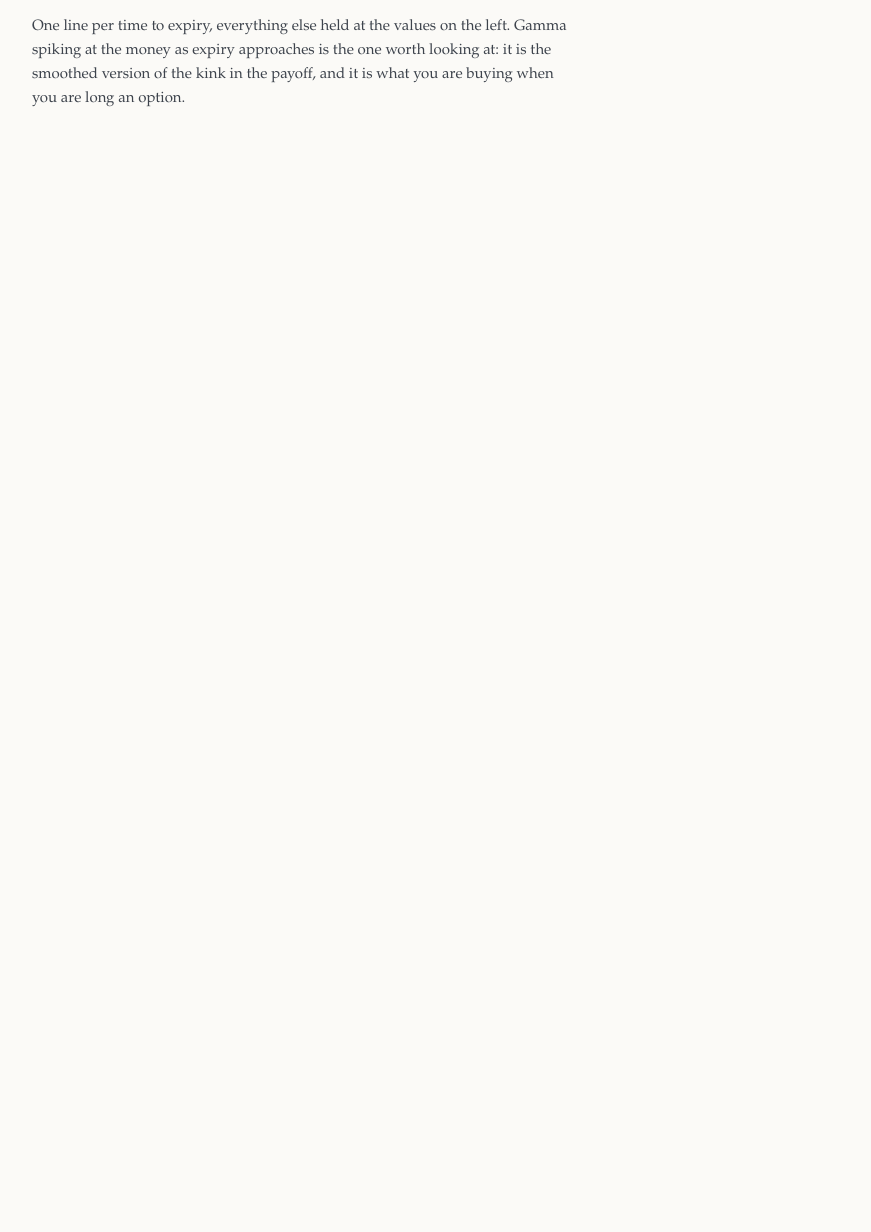
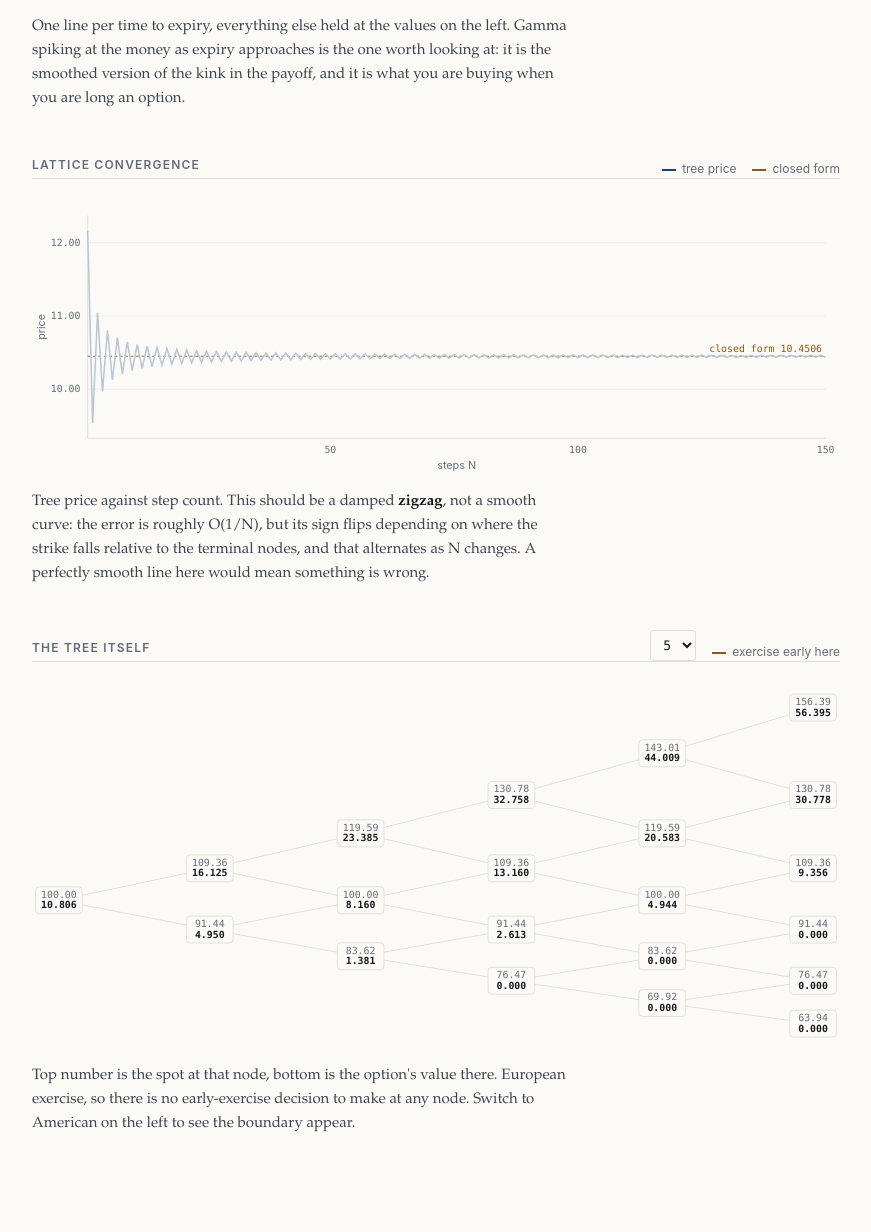
Before and after one commit to Zach-Labs/options-pricer, a Flask app: page / in a window 1280 px wide. Shown: the part 1610-2842 px from the top of the page, without its empty margins (350-1221 px from the left). Before the commit the page ends 1717 px from the top, so only its background shows below. Run offline with Flask 3, Linux system fonts and the light colour scheme.

Commit message:
Put the convergence plot and the tree diagram back on the Model tab
Moving them into the Walkthrough was my call in the redesign, framed as
simplification, and it was wrong. Zach went looking for them and they were not
where he expected.

They are not illustrations. Both are assignment deliverables in their own
right: the convergence plot IS the verification the brief asks for ("plot price
against N, expect a damped zigzag"), and the lattice diagram is the required
visualisation of the tree. Putting a deliverable behind a second tab means it
is not visible on the surface someone would actually be shown.

Removed from the walkthrough rather than duplicated, since two SVGs cannot
share an id and the render targets one element. The prose in those sections
still stands on its own.

Model tab is now: price, chain, greeks, spot sensitivity, lattice convergence,
the tree. Detector still reports 0, 362 tests pass.

Co-Authored-By: Claude Opus 5 (1M context) <noreply@anthropic.com>
Claude-Session: https://claude.ai/code/session_014km9xouBMjPPudFYVY4dP3

```diff
--- a/templates/index.html
+++ b/templates/index.html
@@ -176,6 +176,42 @@
         smoothed version of the kink in the payoff, and it is what you are buying when you are
         long an option.
       </div>
+    </section>
+
+    <section class="block">
+      <div class="section-head">
+        <div style="flex:1">
+          <h2 class="section">Lattice convergence</h2>
+        </div>
+        <div class="legend">
+          <span><i style="background:#1a3e6f"></i>tree price</span>
+          <span><i style="background:#8a5a12"></i>closed form</span>
+        </div>
+      </div>
+      <div class="section-rule"></div>
+      <svg class="plot" id="conv-plot" viewBox="0 0 900 300" preserveAspectRatio="xMidYMid meet"></svg>
+      <div class="caption">
+        Tree price against step count. This should be a damped <strong>zigzag</strong>, not a
+        smooth curve: the error is roughly O(1/N), but its sign flips depending on where the
+        strike falls relative to the terminal nodes, and that alternates as N changes. A
+        perfectly smooth line here would mean something is wrong.
+      </div>
+    </section>
+
+    <section class="block">
+      <div class="section-head">
+        <div style="flex:1">
+          <h2 class="section">The tree itself</h2>
+        </div>
+        <select id="lat-steps">
+          <option>3</option><option>4</option><option selected>5</option>
+          <option>6</option><option>7</option><option>8</option>
+        </select>
+        <div class="legend"><span><i style="background:#8a5a12"></i>exercise early here</span></div>
+      </div>
+      <div class="section-rule"></div>
+      <svg class="lattice" id="lat-plot" viewBox="0 0 900 400" preserveAspectRatio="xMidYMid meet"></svg>
+      <div class="caption" id="lat-note"></div>
     </section>
   </div>
 
@@ -527,14 +563,6 @@ V = e^(-r·dt)·[ q·V_u + (1 - q)·V_d ],    q = (e^((r-q_div)·dt) - d) / (u -
       </p>
       <div class="code-block" data-symbol="binomial/build_lattice"></div>
 
-      <svg class="plot" id="conv-plot" viewBox="0 0 900 300" preserveAspectRatio="xMidYMid meet"></svg>
-      <p class="footnote">
-        Tree price against step count, for the contract currently loaded on the Model tab. It
-        should be a damped <strong>zigzag</strong>, not a smooth curve: the error is roughly
-        O(1/N), but its sign flips depending on where the strike falls relative to the terminal
-        nodes, and that alternates as N changes. A perfectly smooth line here would mean
-        something is wrong.
-      </p>
     </section>
 
     <section id="w-backward">
@@ -580,16 +608,6 @@ V = e^(-r·dt)·[ q·V_u + (1 - q)·V_d ],    q = (e^((r-q_div)·dt) - d) / (u -
         benefit disappears and the American put collapses onto the European one.
       </p>
       <div class="code-block" data-symbol="binomial/early_exercise_premium"></div>
-
-      <div class="section-head" style="margin-bottom:10px">
-        <div style="flex:1"></div>
-        <select id="lat-steps">
-          <option>3</option><option>4</option><option selected>5</option>
-          <option>6</option><option>7</option><option>8</option>
-        </select>
-      </div>
-      <svg class="lattice" id="lat-plot" viewBox="0 0 900 400" preserveAspectRatio="xMidYMid meet"></svg>
-      <p class="footnote" id="lat-note"></p>
       <p class="footnote">
         Note the choice to difference on a single lattice rather than against the closed form. The
         discretisation error is common to both legs and cancels, so what is left is the
```
